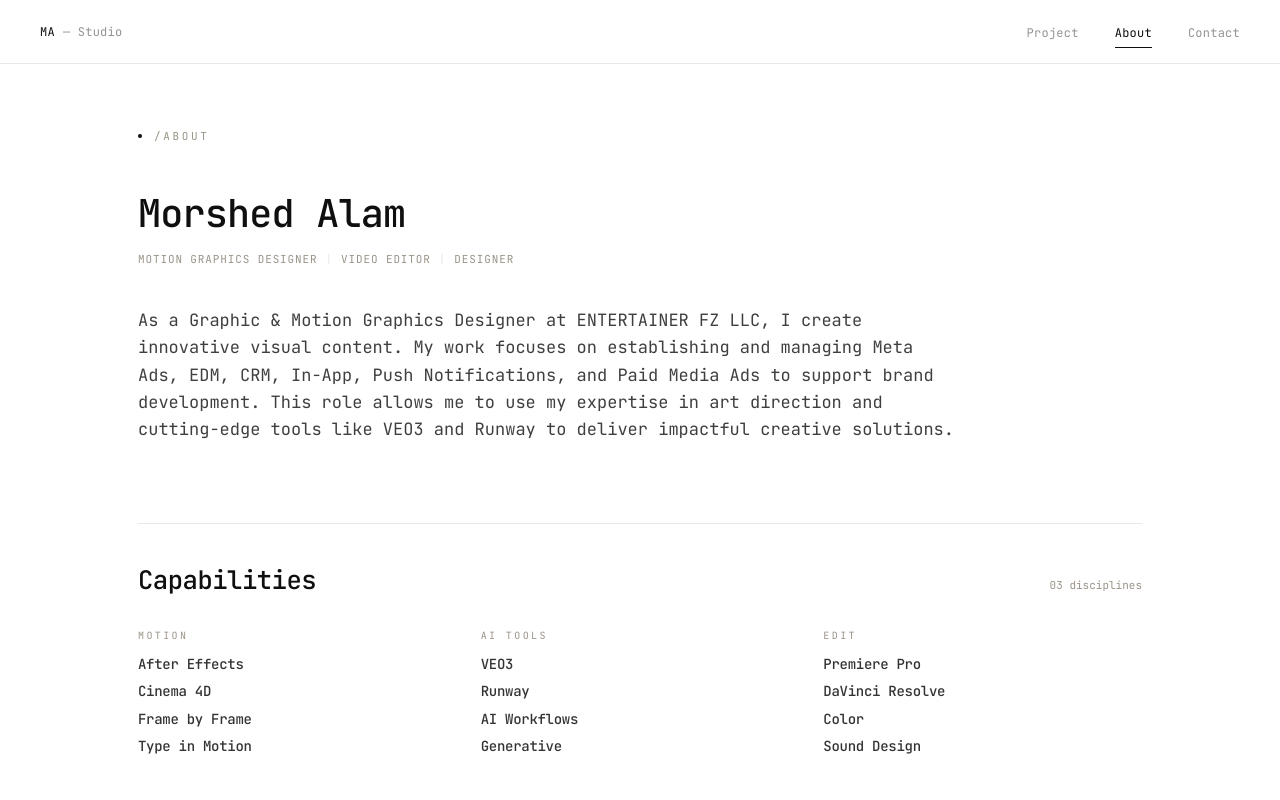
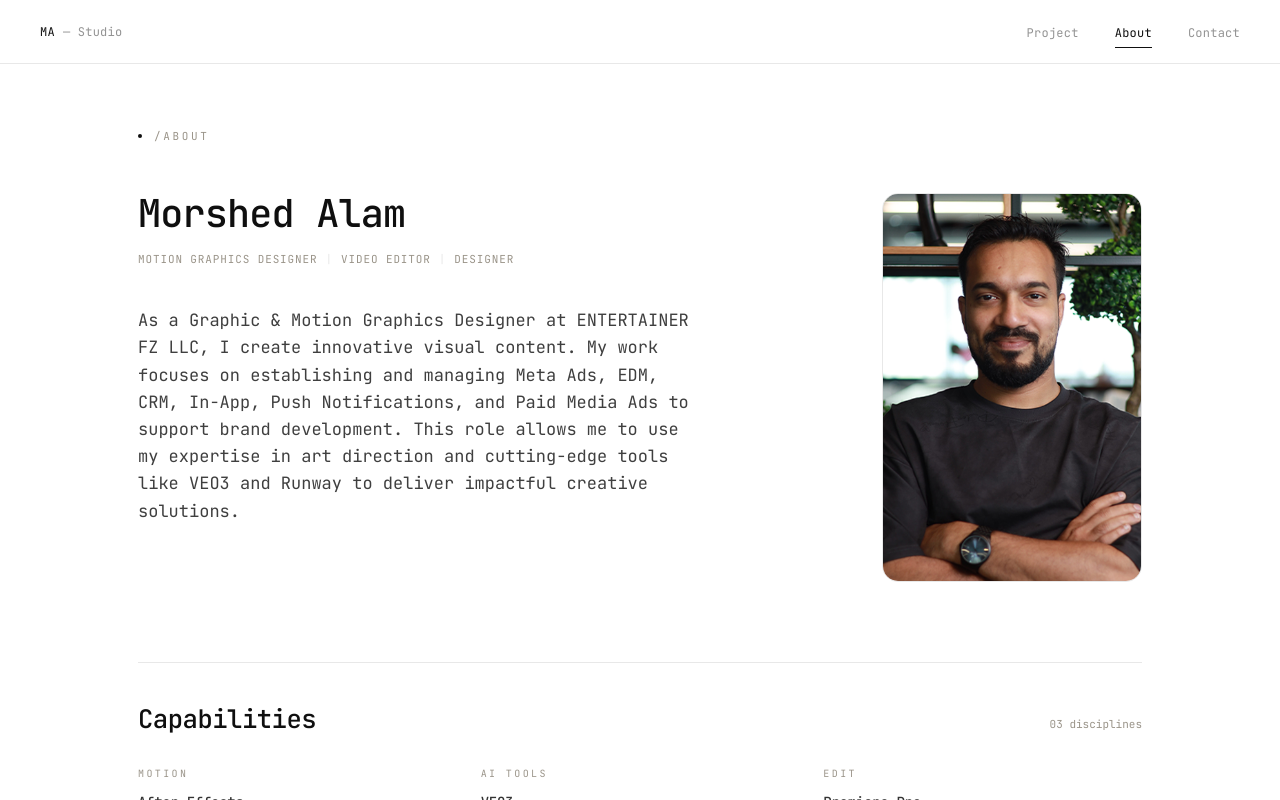
Before and after one commit to themorshedalam/themorshedportfolio, a Next.js app: page / in a window 1280 px wide. Both pictures are taken after a click on the button "About". Built offline with nearby package versions, Linux system fonts and the light colour scheme.

Commit message:
Add portrait photo to About page next to name and summary

```diff
--- a/src/components/portfolio/about-view.tsx
+++ b/src/components/portfolio/about-view.tsx
@@ -78,6 +78,10 @@ export function AboutView() {
           <span>/about</span>
         </motion.div>
 
+        {/* Hero section — name/title/summary on left, photo on right */}
+        <div className="flex flex-col gap-10 md:flex-row md:items-start md:gap-16">
+          {/* Left — name, title, summary */}
+          <div className="min-w-0 flex-1">
             {/* Hero name — 20% smaller */}
             <motion.h1
               initial={{ opacity: 0, y: 18 }}
@@ -105,15 +109,31 @@ export function AboutView() {
               ))}
             </motion.div>
 
-        {/* Summary — short, single line */}
+            {/* Summary */}
             <motion.p
               initial={{ opacity: 0, y: 14 }}
               animate={{ opacity: 1, y: 0 }}
               transition={{ delay: 0.25, duration: 0.7, ease: [0.16, 1, 0.3, 1] }}
-          className="font-body-sans text-balance mt-10 max-w-[820px] text-[17px] leading-[1.6] text-foreground/80"
+              className="font-body-sans text-balance mt-10 max-w-[560px] text-[17px] leading-[1.6] text-foreground/80"
             >
               {profile.bio[0]}
             </motion.p>
+          </div>
+
+          {/* Right — portrait photo */}
+          <motion.div
+            initial={{ opacity: 0, scale: 0.96 }}
+            animate={{ opacity: 1, scale: 1 }}
+            transition={{ delay: 0.2, duration: 0.7, ease: [0.16, 1, 0.3, 1] }}
+            className="shrink-0"
+          >
+            <img
+              src="/projects/morshed-portrait.png"
+              alt="Morshed Alam — Motion Graphics Designer in Dubai"
+              className="w-[200px] rounded-2xl border border-[var(--rule)] object-cover md:w-[260px]"
+            />
+          </motion.div>
+        </div>
 
         {/* Capabilities */}
         <motion.section
```
Also changed, not shown: public/projects/morshed-portrait.png (added). Lines whose indentation alone changed are shown as unchanged.
